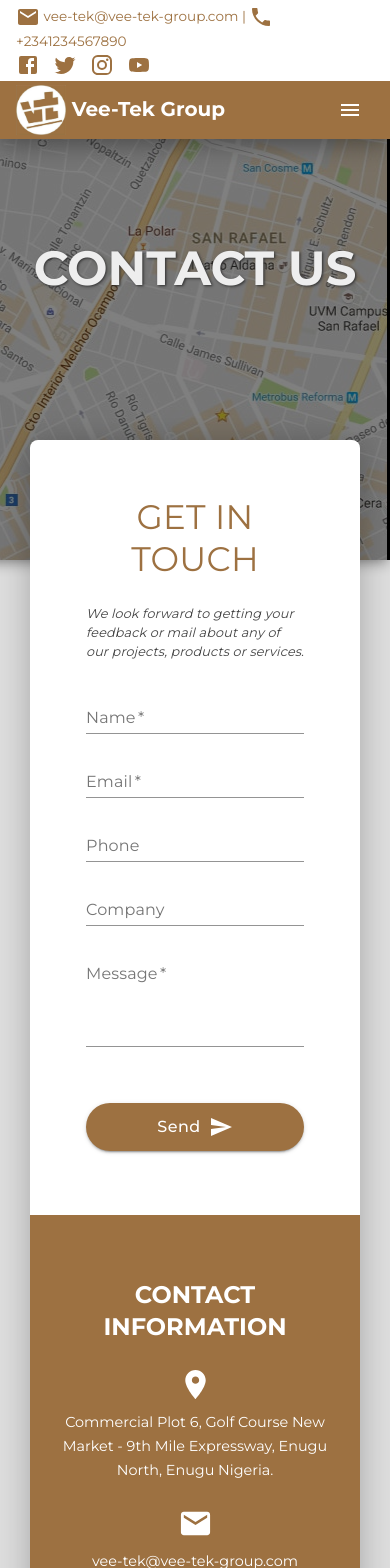
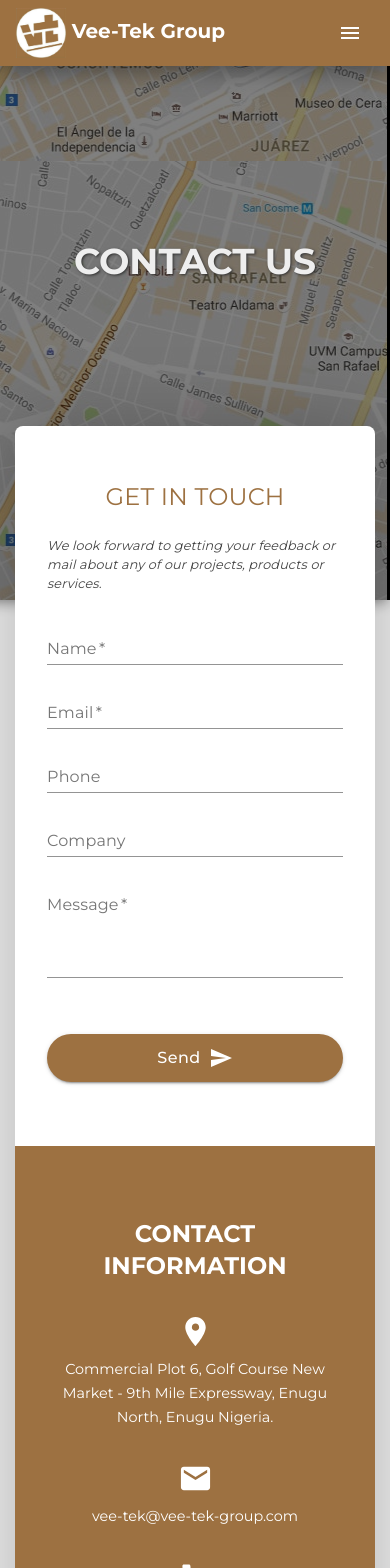
Before and after one commit to power-f-GOD/vee-tek-website, a React (Create React App) app: page /contact in a window 390 px wide. Shown: the top 1568 px of the page. Built offline with nearby package versions, Linux system fonts and the light colour scheme.

Commit message:
Fix contact page responsiveness; add anime effects; modify source.

```diff
--- a/src/components/Contact.tsx
+++ b/src/components/Contact.tsx
@@ -19,24 +19,29 @@ import LocationOnIcon from '@material-ui/icons/LocationOn';
 const Contact = () => {
   return (
     <Container fluid className='Contact'>
-      <Container className='title text-center fade-in'>
+      <Row className='map-wrapper'></Row>
+
+      <Container className='contact-page-title text-center fade-in'>
         <Typography component='h1' variant='h3'>
           CONTACT US
         </Typography>
       </Container>
-      <Container fluid='sm' className='form-container'>
+
+      <Container fluid='sm' className='contact-form-container'>
         <Row className='contact-form-wrapper'>
           <Col lg={9} className='contact-form-col'>
             <Typography
               component='h2'
               variant='h4'
-              className='theme-color-text mb-4 text-center'>
+              className='theme-color-text mb-4 text-center contact-form-header'>
               GET IN TOUCH
             </Typography>
+
             <Typography component='h6' className='font-italic small mb-3'>
               We look forward to getting your feedback or mail about any of our
               projects, products or services.
             </Typography>
+
             <form className='contact-form'>
               <Row>
                 <Col md={6} className='my-2'>
@@ -103,39 +108,44 @@ const Contact = () => {
               </Row>
             </form>
           </Col>
-          <Col lg={3} className='social-media-col'>
+
+          <Col lg={3} className='contact-info-col'>
             <Row className='align-content-center text-center h-100 p-4 py-5'>
-              <Col xs={12}>
-                <Row>
               <Col xs={12} className='p-0'>
                 <Typography
                   component='h5'
                   variant='h5'
-                      className='font-weight-bold text-center my-3'>
+                  className='font-weight-bold text-center my-4'>
                   CONTACT INFORMATION
                 </Typography>
               </Col>
               <Col xs={12}>
-                    <Row className='flex-column justify-items-center mb-3'>
-                      <Col className='my-2'><LocationOnIcon fontSize='large' /></Col>
-                      <Col className='p-0'>Commercial Plot 6, Golf Course New Market - 9th Mile Expressway, Enugu North, Enugu Nigeria.</Col>
+                <Row className='flex-column justify-items-center mb-4'>
+                  <Col className='my-2'>
+                    <LocationOnIcon fontSize='large' />
+                  </Col>
+                  <Col className='p-0'>
+                    Commercial Plot 6, Golf Course New Market - 9th Mile
+                    Expressway, Enugu North, Enugu Nigeria.
+                  </Col>
                 </Row>
-                    <Row className='flex-column justify-items-center mb-3'>
-                      <Col className='my-2'><EmailIcon fontSize='large' /></Col>
+                <Row className='flex-column justify-items-center mb-4'>
+                  <Col className='my-2'>
+                    <EmailIcon fontSize='large' />
+                  </Col>
                   <Col className='p-0'>vee-tek@vee-tek-group.com</Col>
                 </Row>
-                    <Row className='flex-column justify-items-center mb-3'>
-                      <Col className='my-2'><PhoneIcon fontSize='large' /></Col>
+                <Row className='flex-column justify-items-center'>
+                  <Col className='my-2'>
+                    <PhoneIcon fontSize='large' />
+                  </Col>
                   <Col className='p-0 mb-4'>+2341234567890</Col>
                 </Row>
               </Col>
             </Row>
           </Col>
         </Row>
-          </Col>
-        </Row>
       </Container>
-      <Row className='map-wrapper'></Row>
     </Container>
   );
 };
--- a/src/styles/_Contact.scss
+++ b/src/styles/_Contact.scss
@@ -3,7 +3,7 @@
 .Contact {
   position: relative;
   padding-top: 15rem;
-  background: #ddd;
+  background-color: #eee;
   z-index: 1;
   padding-bottom: 8rem;
 
@@ -14,7 +14,7 @@
     top: 0;
     left: -2vw;
     z-index: -1;
-    height: 35rem;
+    height: 37.5rem;
     transition: 0.35s;
     animation: fromTop 0.5s ease;
   }
@@ -34,7 +34,8 @@
   }
 
   .map-wrapper {
-    opacity: 0.5 ;
+    cursor: pointer;
+    opacity: 0.5;
     box-shadow: 0 0.15rem 0.85rem rgba(0, 0, 0, 0.96);
     background: {
       image: url('/images/google-map-placeholder.png');
@@ -42,11 +43,27 @@
     }
 
     &:hover {
-      opacity: 0.75;
+      opacity: 0.8;
+      box-shadow: 0 0.15rem 0.85rem rgba(0, 0, 0, 0.76);
+
+      ~ .contact-form-container {
+        .contact-form-wrapper {
+          transform: translateY(15%);
         }
       }
 
-  .title {
+      ~ .contact-page-title {
+        visibility: hidden;
+
+        > h1 {
+          opacity: 0;
+        }
+      }
+    }
+  }
+}
+
+.contact-page-title {
   margin-bottom: 9rem;
   color: #eee;
   text-shadow: 0.075rem 0.075rem 0.165rem #333;
@@ -54,10 +71,7 @@
   > h1 {
     font-weight: bold;
     display: inline-block;
-    }
-
-    &:hover ~ .map-wrapper {
-      opacity: 0.75;
+    transition: 0.35s;
   }
 }
 
@@ -66,19 +80,20 @@
   overflow: hidden;
   max-width: 68rem;
   margin: auto;
-    box-shadow: 0 0.25rem 2rem rgba(0, 0, 0, 0.25) !important;
+  box-shadow: 0 0.25rem 5rem rgba(0, 0, 0, 0.25) !important;
   animation: fromBottom 0.5s ease;
+  transition: 0.35s;
+}
 
 .contact-form-col {
   padding: 3.5rem;
   background-color: white;
 }
 
-    .social-media-col {
+.contact-info-col {
   font-size: 0.9rem;
   color: white;
   background-color: $theme-color-primary;
-    }
 }
 
 @keyframes fromBottom {
@@ -89,4 +104,3 @@
     transform: translateY(0);
   }
 }
-}
--- a/src/styles/_responsive.scss
+++ b/src/styles/_responsive.scss
@@ -21,6 +21,15 @@
 
   .app-bar-links {
     display: none;
+  }
+}
+
+@media screen and (max-width: 991px) {
+  .contact-info-col {
+    padding: {
+      left: 3.5rem;
+      right: 3.5rem;
+    }
   }
 }
 
@@ -50,6 +59,14 @@
 }
 
 @media screen and (max-width: 599px) {
+  .top-nav-links-wrapper {
+    display: none;
+  }
+
+  .logo {
+    padding: 0.5rem 0;
+  }
+
   .drawer {
     .search {
       display: none;
@@ -61,4 +78,31 @@
       display: inline-flex;
     }
   }
+
+  //contact us page responsive styles
+  .contact-page-title {
+    > h1 {
+      font-size: 2.25rem;
+    }
+  }
+
+  .contact-form-header {
+    font-size: 1.5rem;
+  }
+
+  .contact-form-container {
+    padding: 0;
+  }
+
+  .contact-form-col {
+    padding: 3.5rem 2rem;
+    background-color: white;
+  }
+
+  .contact-info-col {
+    padding: {
+      left: 2rem;
+      right: 2rem;
+    }
+  }
 }
```
Also changed, not shown: src/styles/index.min.css. Lines whose indentation alone changed are shown as unchanged.
